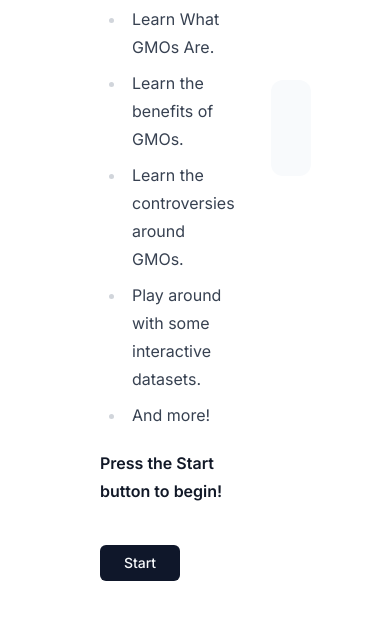
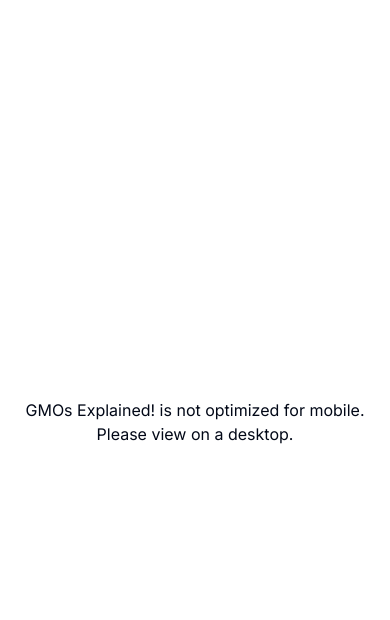
Before and after one commit to aramshiva/gmos, a Next.js app: page / in a window 390 px wide. Shown: the top 620 px of the page. Built offline with nearby package versions, Linux system fonts and the light colour scheme.

Commit message:
hide website for mobile

```diff
--- a/app/page.tsx
+++ b/app/page.tsx
@@ -173,7 +173,11 @@ export default function Page() {
   };
 
   return (
-    <div className={`p-20 ${inter.className}`}>
+    <>
+      <div className={`md:hidden flex items-center justify-center h-screen text-center ${inter.className}`}>
+        GMOs Explained! is not optimized for mobile. Please view on a desktop.
+      </div>
+      <div className={`hidden md:block p-20 ${inter.className}`}>
         <div className="flex gap-4">
           <div className="prose flex-1 rounded-xl p-5 h-24 md:h-48 lg:h-[35rem] flex flex-col justify-center relative">
             <Progress
@@ -197,5 +201,6 @@ export default function Page() {
           </div>
         </div>
       </div>
+    </>
   );
 }
```
Lines whose indentation alone changed are shown as unchanged.
